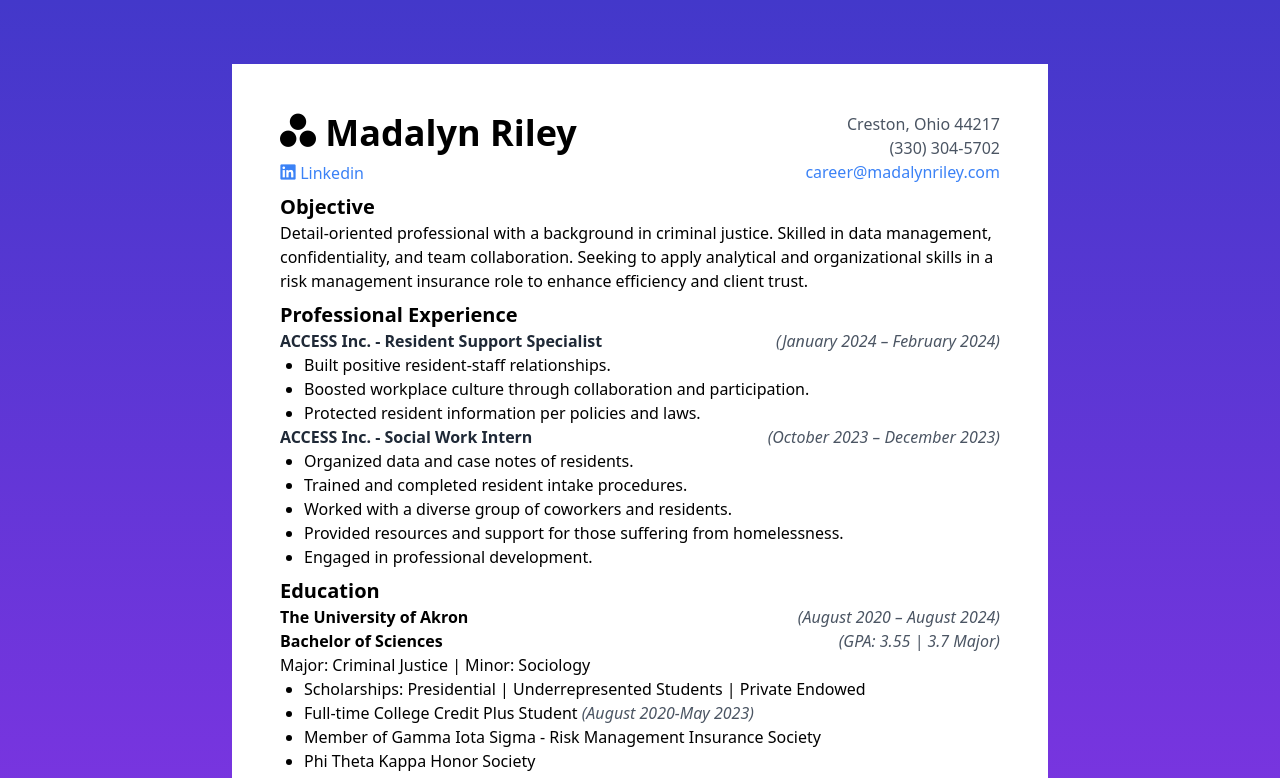
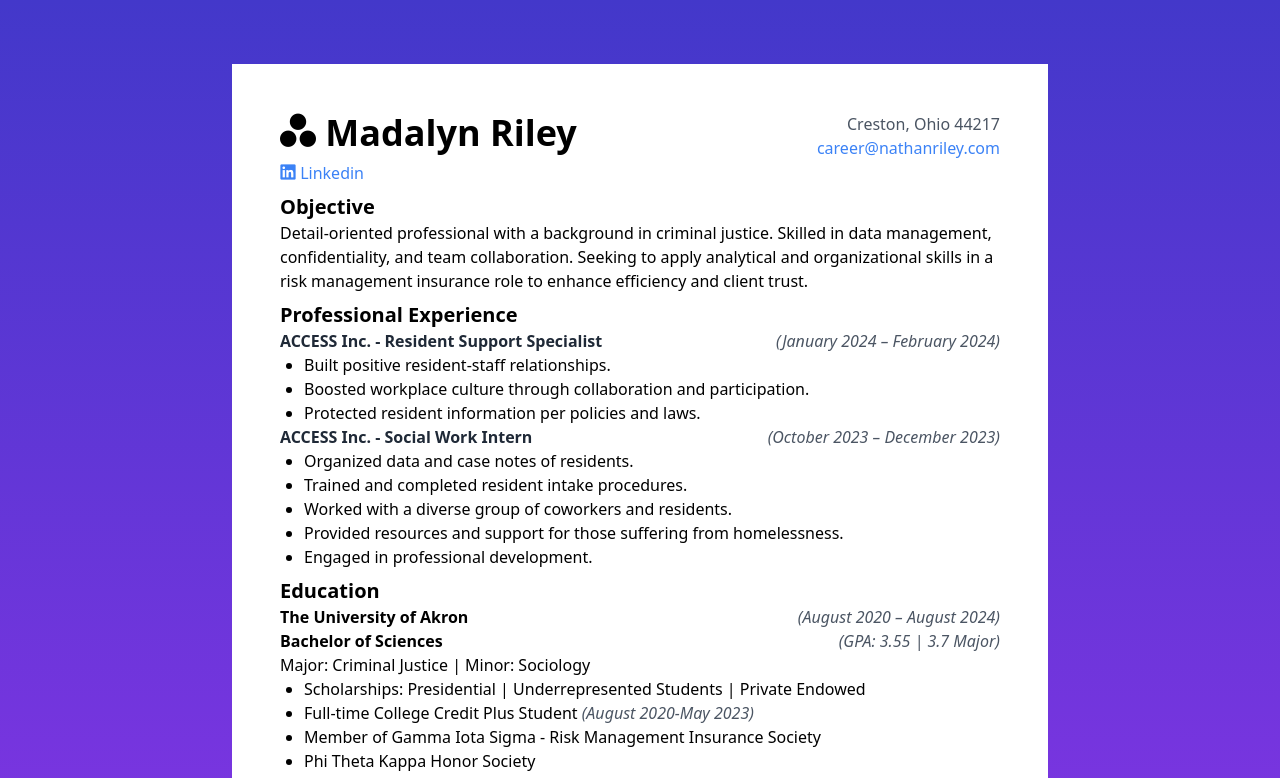
Before and after one commit to mads040205/Resume, a website: page index.html in a window 1280 px wide. Both pictures are taken after a click on the link "Email Me". Shown: the top 778 px of the page. Drawn offline with nearby package versions, Linux system fonts and the light colour scheme; files that its build step writes are made by us from their sources.

Commit message:
fix: update email link functionality and remove unused styles

```diff
--- a/index.html
+++ b/index.html
@@ -54,9 +54,8 @@
           </div>
           <div class="text-right">
             <p class="text-gray-600">Creston, Ohio 44217</p>
-            <p class="text-gray-600">(330) 304-5702</p>
             <p class="text-gray-600">
-              <a href="#" onclick="revealEmail(); return false;" class="text-blue-500 print:text-gray-600 hover:underline nolink print:hidden" id="email-link">Email Me</a>
+              <a href="#" onclick="revealEmail()" class="text-blue-500 print:text-gray-600 hover:underline nolink print:hidden" id="email-link">Email Me</a>
               <span class="hidden print:inline" id="print-email"></span>
             </p>
           </div>
--- a/scripts.js
+++ b/scripts.js
@@ -1,10 +1,15 @@
 function revealEmail() {
   // Email is encoded to prevent bot scraping
-  const parts = ['career', 'madalynriley', 'com'];
+  const parts = ['career', 'nathanriley', 'com'];
   const email = parts[0] + '@' + parts[1] + '.' + parts[2];
 
   const emailLink = document.getElementById('email-link');
   const printEmail = document.getElementById('print-email');
+
+  // Always populate the print email span (even if not visible)
+  if (!printEmail.textContent) {
+    printEmail.textContent = email;
+  }
 
   // First click: Show the email address
   if (emailLink.textContent === 'Email Me') {
@@ -13,11 +18,6 @@
     setTimeout(() => {
       emailLink.style.transform = 'scale(1)';
     }, 200);
-
-    // Also populate print email when revealing
-    if (printEmail) {
-      printEmail.textContent = email;
-    }
   } else {
     // Second click: Open email client
     emailLink.href = 'mailto:' + email;
@@ -27,9 +27,9 @@
   }
 }
 
-// Only populate email for print when printing
-window.addEventListener('beforeprint', function() {
-  const parts = ['career', 'madalynriley', 'com'];
+// Populate email for print on page load
+document.addEventListener('DOMContentLoaded', function() {
+  const parts = ['career', 'nathanriley', 'com'];
   const email = parts[0] + '@' + parts[1] + '.' + parts[2];
   const printEmail = document.getElementById('print-email');
   if (printEmail) {
```
Also changed, not shown: styles.css (deleted).
